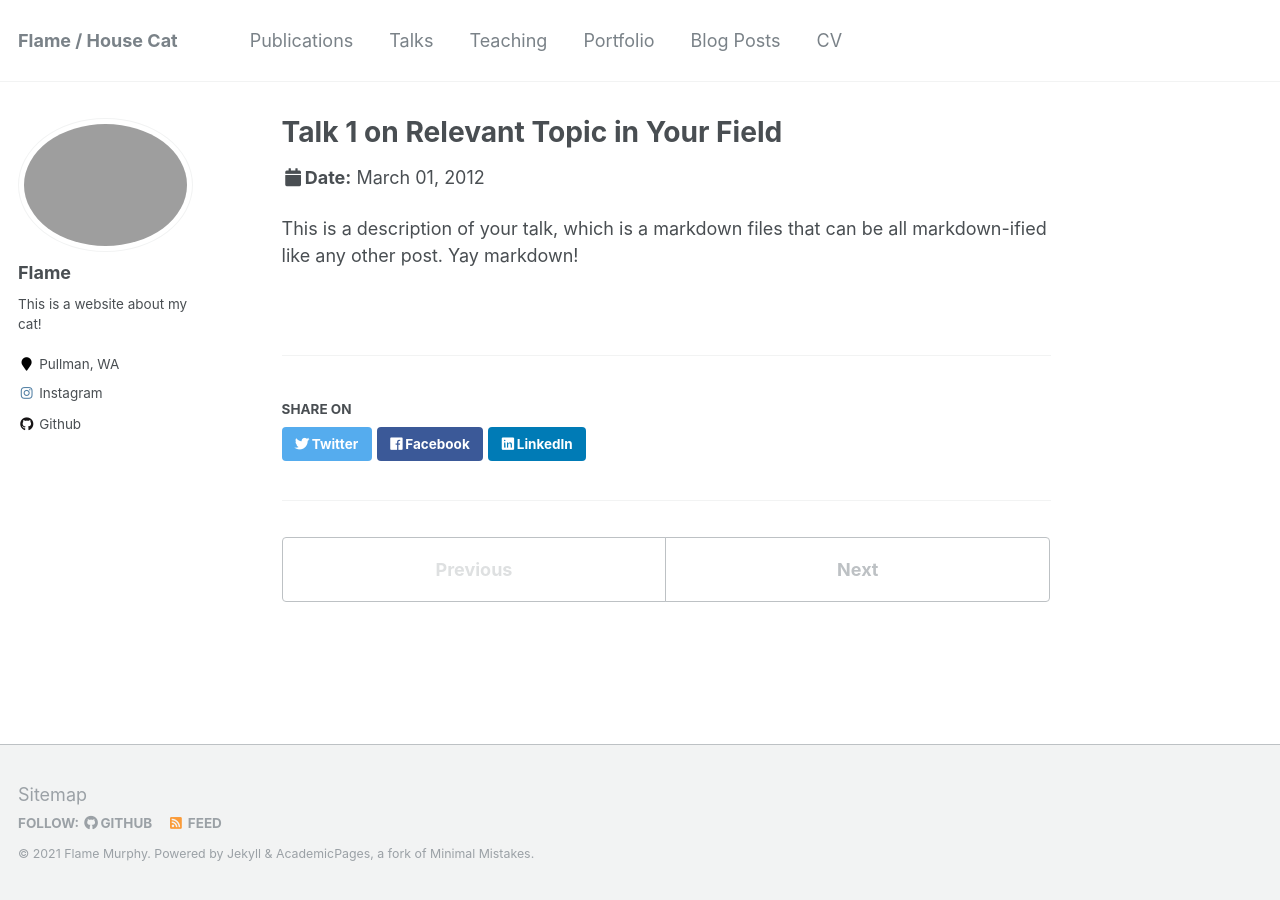
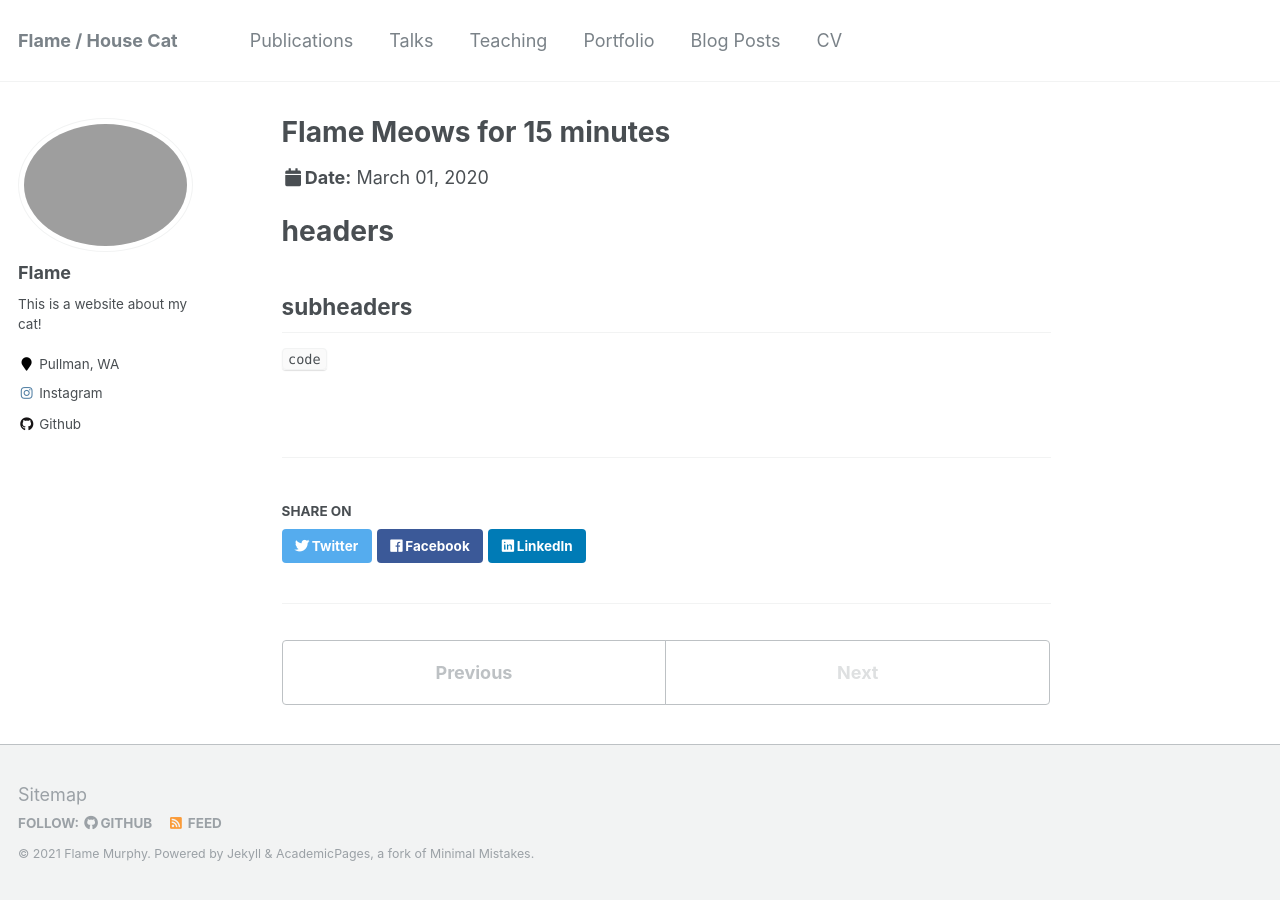
Before and after one commit to flamethecat/flamethecat.github.io, a Jekyll site: the page built from _talks/2012-03-01-talk-1.md, in a window 1280 px wide. Built offline with Jekyll 4.4.1, drawn with Linux system fonts in a browser that asks for light colours.

Commit message:
added a talkl

```diff
--- a/_talks/2012-03-01-talk-1.md
+++ b/_talks/2012-03-01-talk-1.md
@@ -1,11 +1,14 @@
 ---
-title: "Talk 1 on Relevant Topic in Your Field"
+title: "Flame Meows for 15 minutes"
 collection: talks
 type: "Talk"
-permalink: /talks/2012-03-01-talk-1
-venue: "UC San Francisco, Department of Testing"
-date: 2012-03-01
-location: "San Francisco, California"
+permalink: /talks/2020-03-01-meow
+venue: "Sarah's apartment"
+date: 2020-03-01
+location: "Pullman, WA"
 ---
 
-This is a description of your talk, which is a markdown files that can be all markdown-ified like any other post. Yay markdown!
+# headers
+## subheaders
+
+`code`
```
